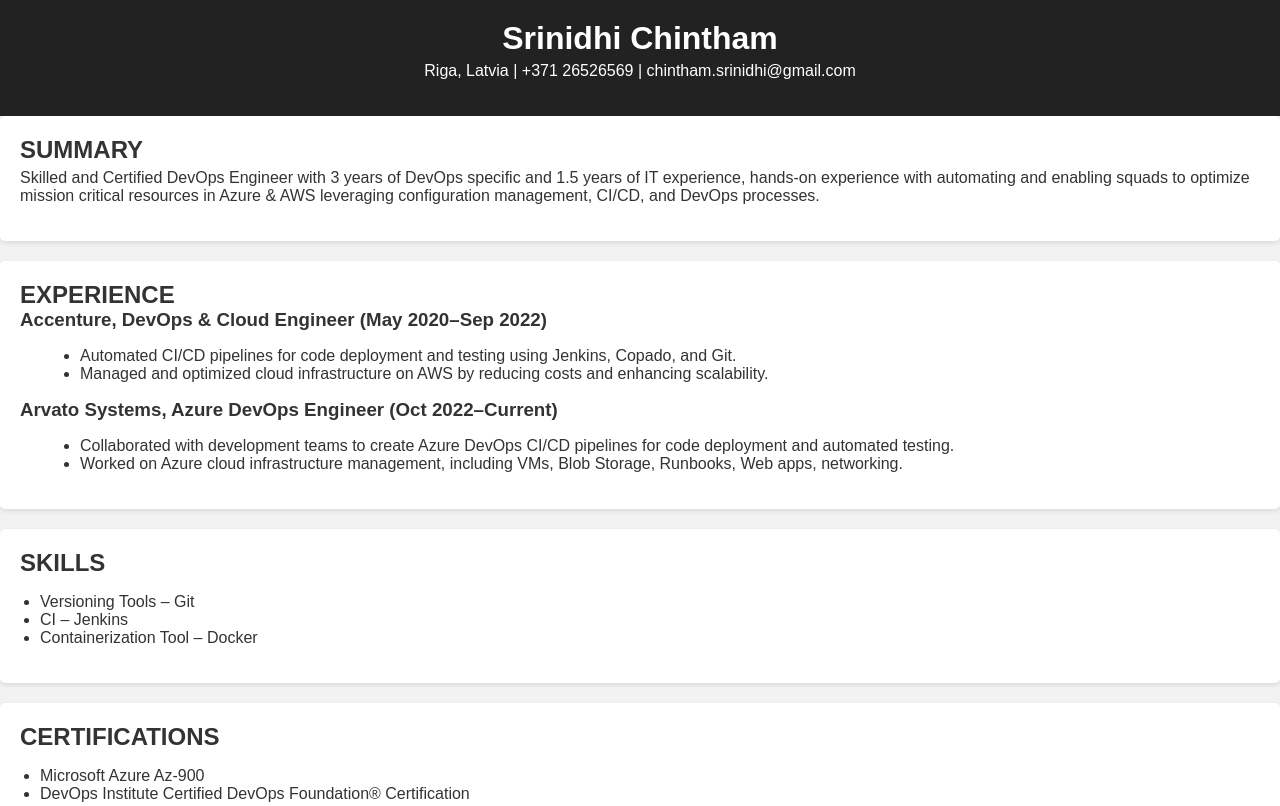
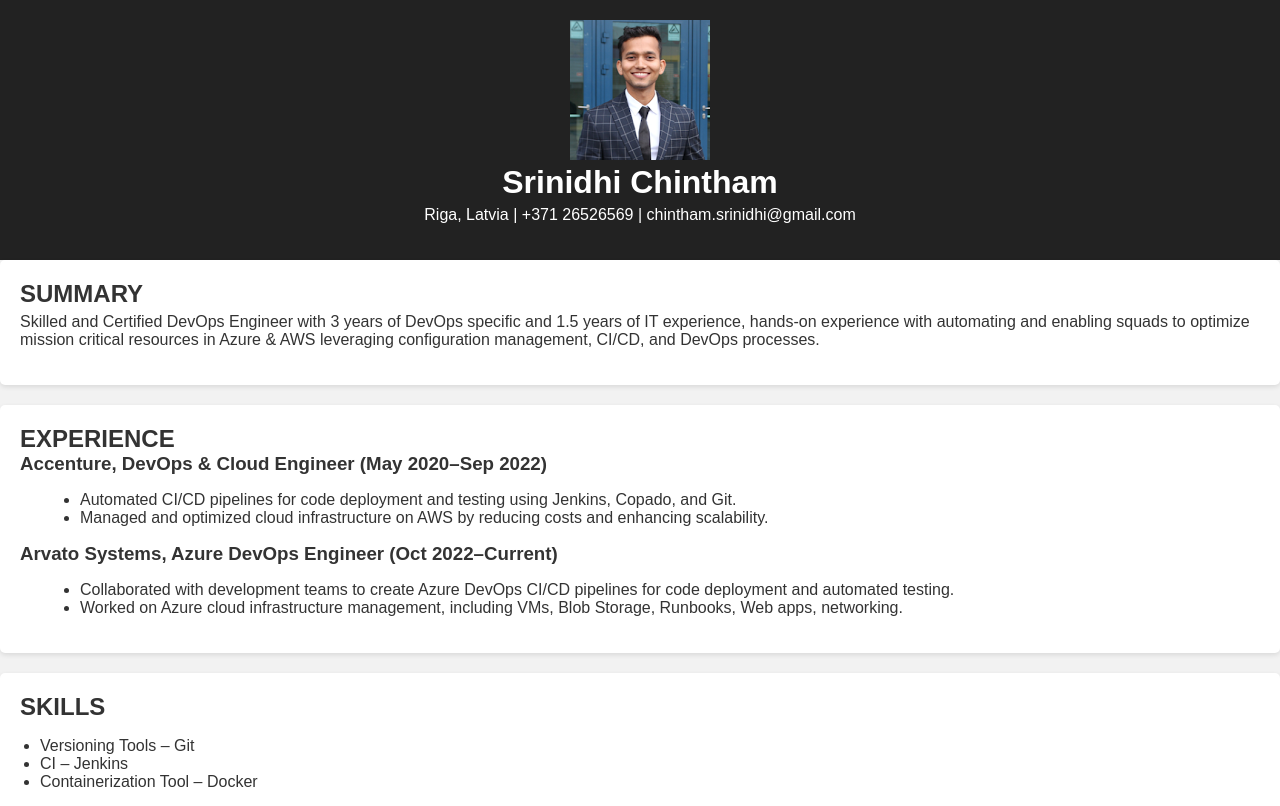
Before and after one commit to srinidhi007/Resume, a plain HTML site: page index.html in a window 1280 px wide. Shown: the top 806 px of the page. Drawn offline with Linux system fonts and the light colour scheme.

Commit message:
Update index.html

```diff
--- a/index.html
+++ b/index.html
@@ -10,6 +10,7 @@
 </head>
 <body>
     <header>
+        <img src="profile_pic.png" alt="Profile Picture">
         <h1>Srinidhi Chintham</h1>
         <p>Riga, Latvia | +371 26526569 | chintham.srinidhi@gmail.com</p>
     </header>
```
